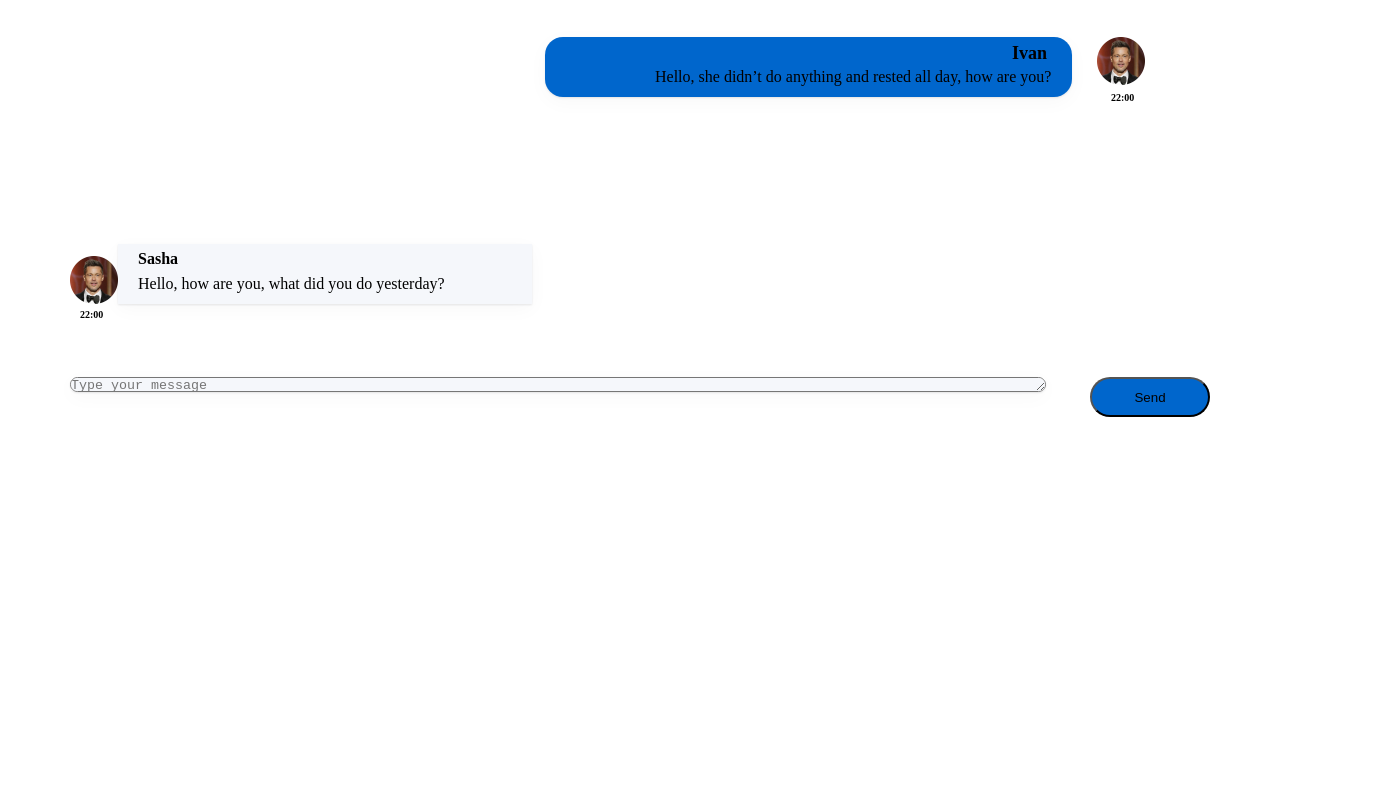
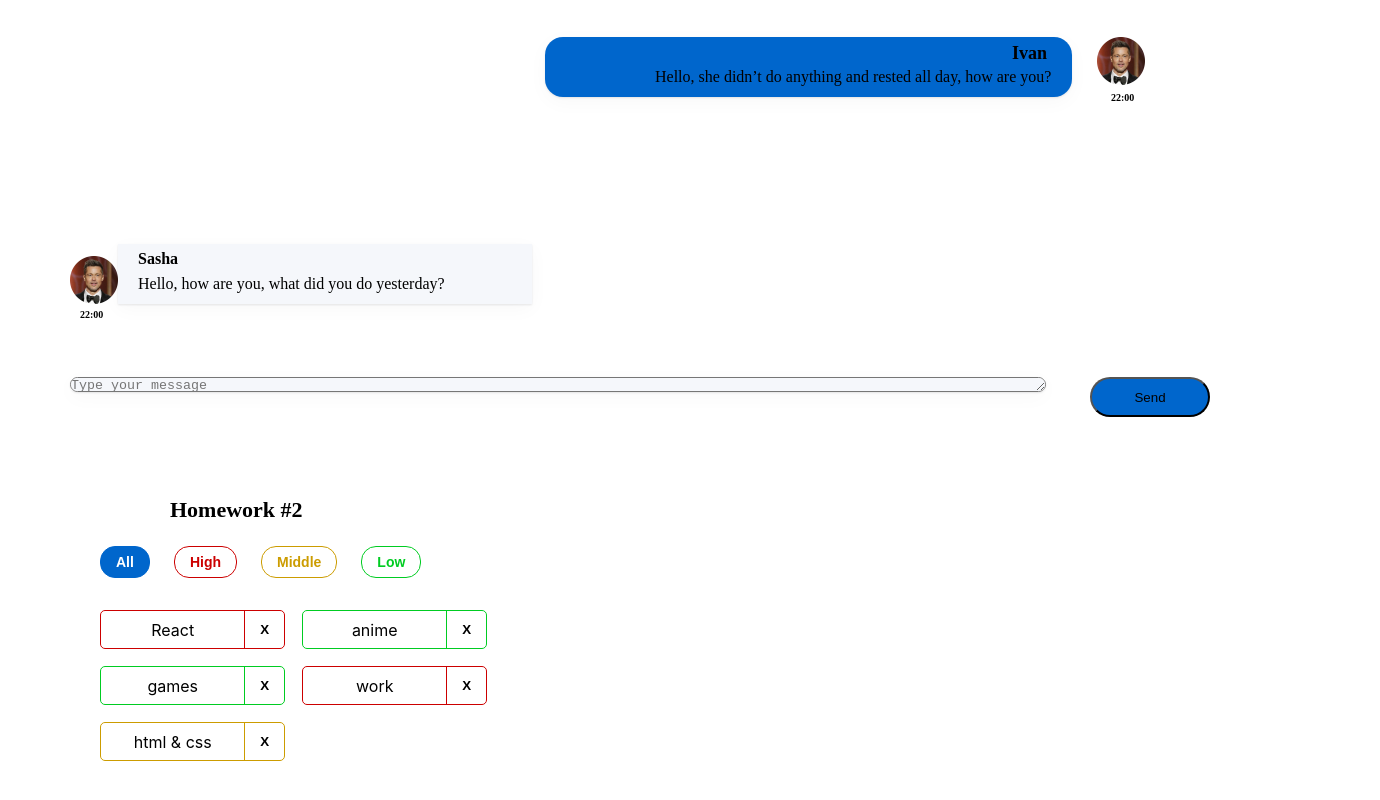
Before and after one commit to developeryudintsev/hometasks, a React (Create React App) app: page / in a window 1280 px wide. Shown: the part 188-988 px from the top of the page, 1380 px wide, since content can reach past the window. Before the commit the page ends 800 px from the top, so only its background shows below. Built offline with nearby package versions, Linux system fonts and the light colour scheme.

Commit message:
home task 2

```diff
--- a/src/s1-main/App.tsx
+++ b/src/s1-main/App.tsx
@@ -9,7 +9,7 @@ function App() {
             <HW1/>
 
             {/*раскомментировать по ходу выполнения*/}
-            {/*<HW2/>*/}
+            <HW2/>
             {/*<HW3/>*/}
             {/*<HW4/>*/}
 
--- a/src/s2-homeworks/hw01/friend-message/FriendMessage.tsx
+++ b/src/s2-homeworks/hw01/friend-message/FriendMessage.tsx
@@ -7,7 +7,6 @@ type friendMessageType={
     message:MessageType
 }
 const FriendMessage = (props: friendMessageType) => {
-    console.log(props.message)
     return (
         <div
             id={'hw1-friend-message-' + props.message.id}
--- a/src/s2-homeworks/hw01/message/Message.tsx
+++ b/src/s2-homeworks/hw01/message/Message.tsx
@@ -10,7 +10,6 @@ export type MessagePropsType = {
 // нужно отобразить приходящие данные
 const Message = (props: MessagePropsType) => {
     let [time]=useState(props.message.message.time)
-    console.log(time)
     return (
         <div id={'hw1-message-' + props.message.id} className={s.message}>
             <div className={s.imageAndText}>
--- a/src/s2-homeworks/hw02/HW2.tsx
+++ b/src/s2-homeworks/hw02/HW2.tsx
@@ -17,16 +17,16 @@ import s2 from '../../s1-main/App.module.css'
 * */
 
 // types
-export type AffairPriorityType = any // need to fix any
+export type AffairPriorityType = 'high'|'middle' |'low' // need to fix any
 export type AffairType = {
-    _id: any // need to fix any
-    name: any // need to fix any
+    _id: number // need to fix any
+    name: string // need to fix any
     priority: AffairPriorityType
 }
 export type FilterType = 'all' | AffairPriorityType
 
 // constants
-const defaultAffairs: any = [ // need to fix any
+const defaultAffairs: AffairType[] = [ // need to fix any
     {_id: 1, name: 'React', priority: 'high'}, // студенты могут изменить содержимое name и количество элементов в массиве, ...priority не менять!
     {_id: 2, name: 'anime', priority: 'low'},
     {_id: 3, name: 'games', priority: 'low'},
@@ -35,23 +35,25 @@ const defaultAffairs: any = [ // need to fix any
 ]
 
 // pure helper functions
-export const filterAffairs = (affairs: any, filter: any): any => { // need to fix any
+export const filterAffairs = (affairs: AffairType[], filter: string): any => { // need to fix any
+    console.log( affairs.filter(f=>f.priority==filter))
+    return filter=='all'?affairs:affairs.filter(f=>f.priority==filter) // need to fix
+}
+export const deleteAffair = (affairs: AffairType[], _id: number) => { // need to fix any
+    console.log(defaultAffairs)
 
-
-    return affairs // need to fix
-}
-export const deleteAffair = (affairs: any, _id: any): any => { // need to fix any
-
-    return affairs // need to fix
+    return affairs.filter(f=>f._id!==_id) // need to fix
 }
 
 function HW2() {
-    const [affairs, setAffairs] = useState<any>(defaultAffairs) // need to fix any
+    const [affairs, setAffairs] = useState<AffairType[]>(defaultAffairs) // need to fix any
     const [filter, setFilter] = useState<FilterType>('all')
+    // console.log(affairs)
 
     const filteredAffairs = filterAffairs(affairs, filter)
-    const deleteAffairCallback = (_id: any) => { // need to fix any
-        // need to fix
+    const deleteAffairCallback = (_id: number) => { // need to fix any
+
+        setAffairs(deleteAffair(affairs,_id))
     }
 
     return (
--- a/src/s2-homeworks/hw02/affairs/Affairs.tsx
+++ b/src/s2-homeworks/hw02/affairs/Affairs.tsx
@@ -5,22 +5,26 @@ import s from './Affairs.module.css'
 
 type AffairsPropsType = {
     data: any // need to fix any
-    setFilter: any
-    deleteAffairCallback: any
+    setFilter: (filter:FilterType)=>void
+    deleteAffairCallback: (id:number)=>void
     filter: FilterType
 }
 
 function Affairs(props: AffairsPropsType) {
     const setAll = () => {
+        props.setFilter('all')
         // need to fix
     }
     const setHigh = () => {
+        props.setFilter('high')
         // need to fix
     }
     const setMiddle = () => {
+        props.setFilter('middle')
         // need to fix
     }
     const setLow = () => {
+        props.setFilter('low')
         // need to fix
     }
 
@@ -33,7 +37,7 @@ function Affairs(props: AffairsPropsType) {
         <Affair
             key={a._id} // кеи ОБЯЗАТЕЛЬНЫ в 99% - так что лучше их писать всегда при создании компонент в мапе
             affair={a}
-            deleteAffairCallback={props.deleteAffairCallback}
+            deleteAffairCallback={(id:number)=>props.deleteAffairCallback(id)}
         />
     ))
 
--- a/src/s2-homeworks/hw02/affairs/affair/Affair.tsx
+++ b/src/s2-homeworks/hw02/affairs/affair/Affair.tsx
@@ -1,17 +1,17 @@
 import React from 'react'
-import { AffairType } from '../../HW2'
+import {AffairType} from '../../HW2'
 import s from './Affair.module.css'
 import s2 from '../Affairs.module.css'
 
 type AffairPropsType = {
     // key не нужно типизировать
     affair: AffairType
-    deleteAffairCallback: any // need to fix any
+    deleteAffairCallback: (id: number) => void // need to fix any
 }
 
 function Affair(props: AffairPropsType) {
-    const deleteCallback = () => {
-        // need to fix
+    const deleteCallback = (id: number) => {
+        props.deleteAffairCallback(id)
     }
 
     const nameClass = s.name + ' ' + s2[props.affair.priority]
@@ -25,20 +25,19 @@ function Affair(props: AffairPropsType) {
         >
             <div id={'hw2-name-' + props.affair._id} className={nameClass}>
                 {/*создаёт студент*/}
-
+                {props.affair.name}
                 {/**/}
             </div>
             <div id={'hw2-priority-' + props.affair._id} hidden>
                 {/*создаёт студент*/}
-
+                {props.affair.priority}
                 {/**/}
             </div>
 
             <button
                 id={'hw2-button-delete-' + props.affair._id}
                 className={buttonClass}
-                // need to fix
-
+                onClick={() => deleteCallback(props.affair._id)}
             >
                 {/*текст кнопки могут изменить студенты*/}
                 X
```
